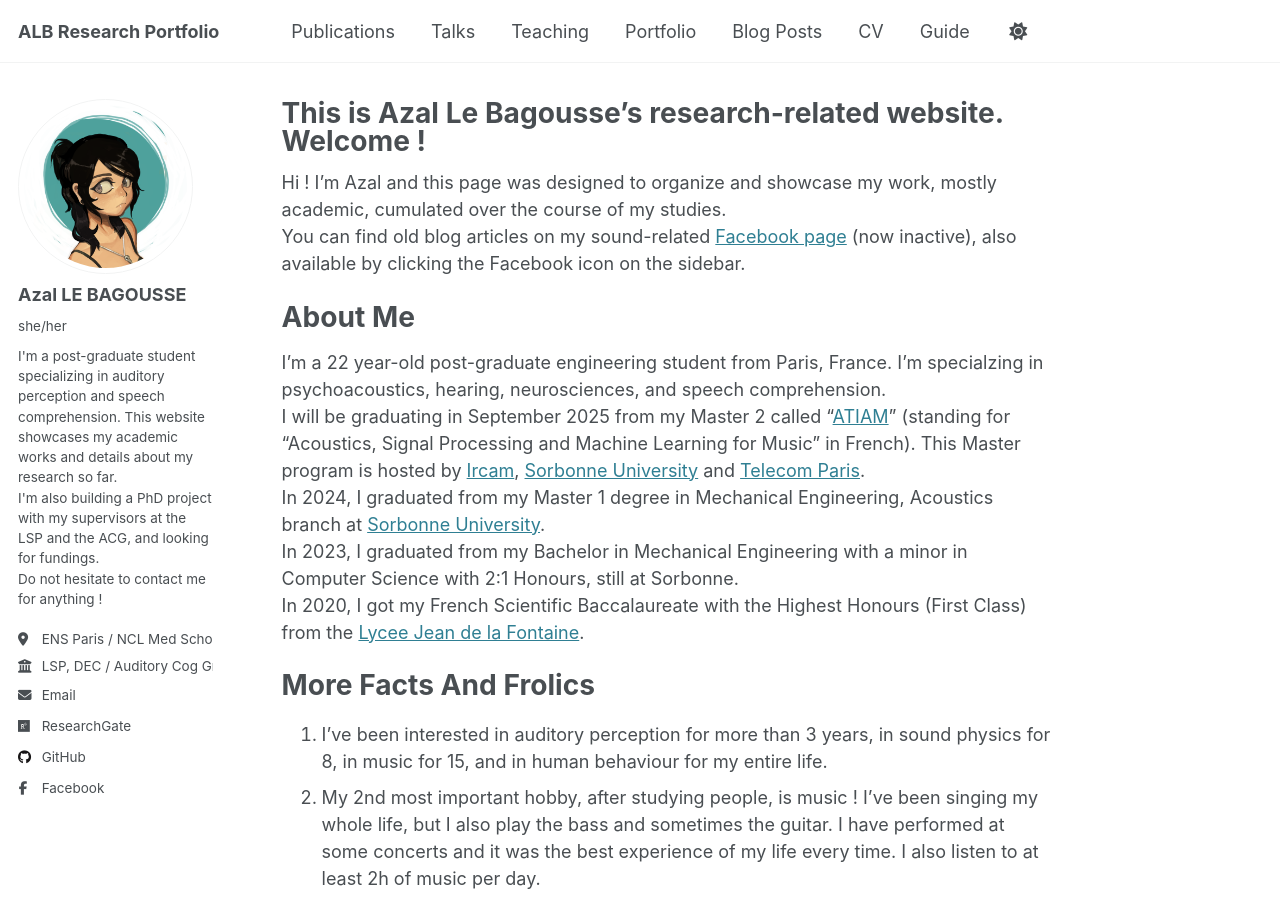
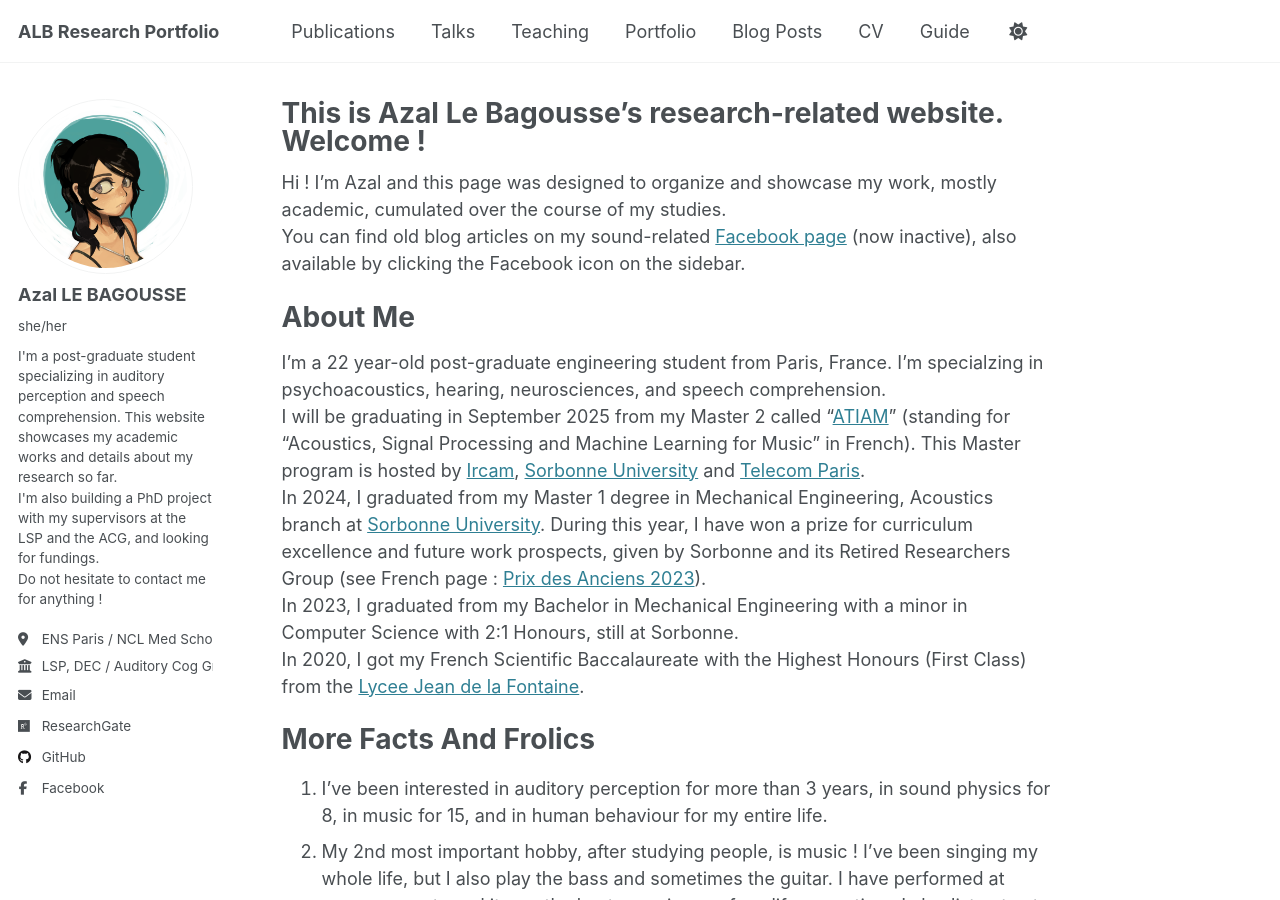
Before and after one commit to azallb/azallb.github.io, a Jekyll site: the page built from _pages/about.md, in a window 1280 px wide and 900 px high. Built offline with Jekyll 4.4.1, drawn with Linux system fonts in a browser that asks for light colours.

Commit message:
modify about, main page

```diff
--- a/_pages/about.md
+++ b/_pages/about.md
@@ -14,7 +14,7 @@ About Me
 ======
 I'm a 22 year-old post-graduate engineering student from Paris, France. I'm specialzing in psychoacoustics, hearing, neurosciences, and speech comprehension. <br>
 I will be graduating in September 2025 from my Master 2 called "[ATIAM](http://www.atiam.ircam.fr/en/)" (standing for "Acoustics, Signal Processing and Machine Learning for Music" in French). This Master program is hosted by [Ircam](https://www.ircam.fr/), [Sorbonne University](https://sciences.sorbonne-universite.fr/en) and [Telecom Paris](https://www.telecom-paris.fr/en/home). <br>
-In 2024, I graduated from my Master 1 degree in Mechanical Engineering, Acoustics branch at [Sorbonne University](https://sciences.sorbonne-universite.fr/en). <br>
+In 2024, I graduated from my Master 1 degree in Mechanical Engineering, Acoustics branch at [Sorbonne University](https://sciences.sorbonne-universite.fr/en). During this year, I have won a prize for curriculum excellence and future work prospects, given by Sorbonne and its Retired Researchers Group (see French page : [Prix des Anciens 2023](https://anciens.sorbonne-universite.fr/index.php/prix-des-anciens)). <br>
 In 2023, I graduated from my Bachelor in Mechanical Engineering with a minor in Computer Science with 2:1 Honours, still at Sorbonne. <br>
 In 2020, I got my French Scientific Baccalaureate with the Highest Honours (First Class) from the [Lycee Jean de la Fontaine](https://pia.ac-paris.fr/serail/jcms/p2_73053/fr/accueil).
 
```
